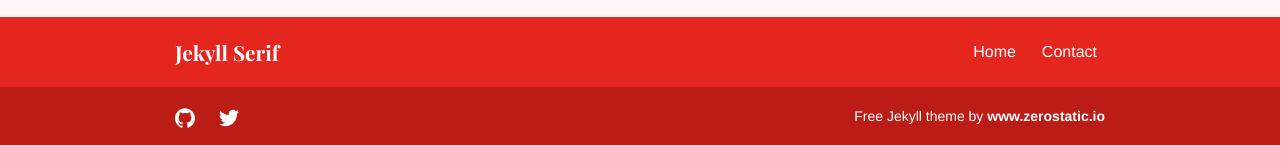
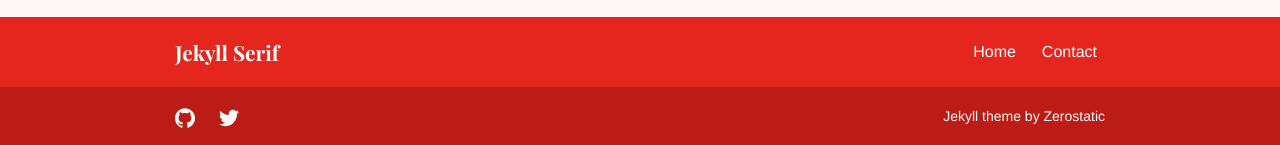
Before and after one commit to databioma/databioma.github.io, a Jekyll site: the page built from index.md, in a window 1280 px wide. Shown: the part 1564-1709 px from the top of the page. Built offline with Jekyll 4.4.1, drawn with Linux system fonts in a browser that asks for light colours.

Commit message:
Update seo.yml

```diff
--- a/_data/seo.yml
+++ b/_data/seo.yml
@@ -1,4 +1,4 @@
 google_analytics_id: ""
-meta_twitter_site: "@zerostaticio"
-meta_twitter_creator: "@zerostaticio"
-copyright_text: 'Free Jekyll theme by <a class="zerostatic" href="https://www.zerostatic.io">www.zerostatic.io</a>'
+meta_twitter_site: ""
+meta_twitter_creator: ""
+copyright_text: 'Jekyll theme by Zerostatic'
```
